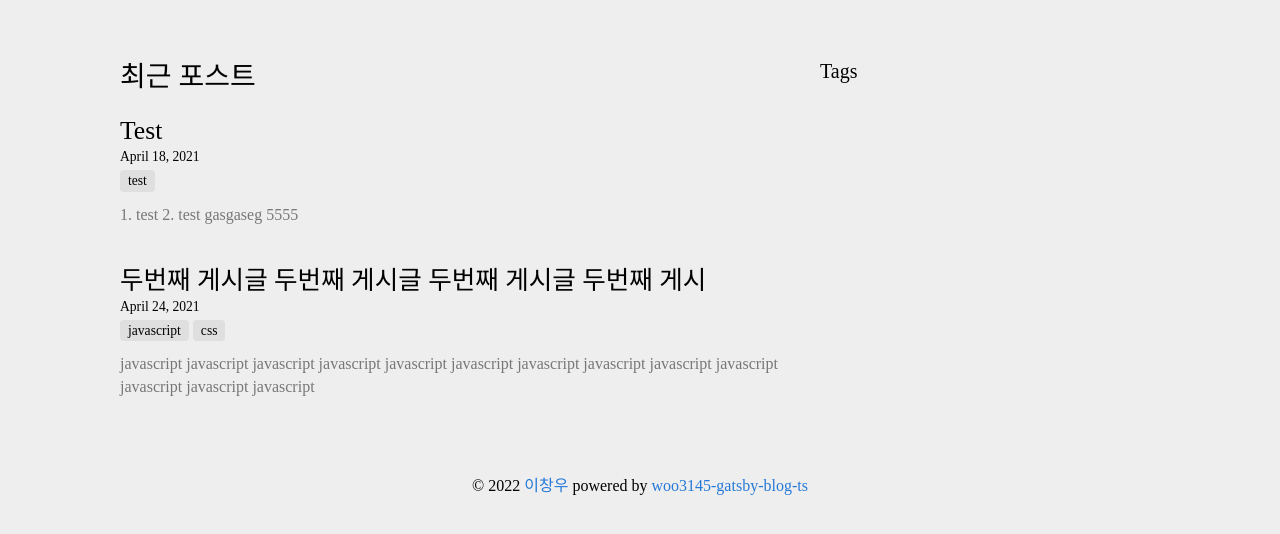
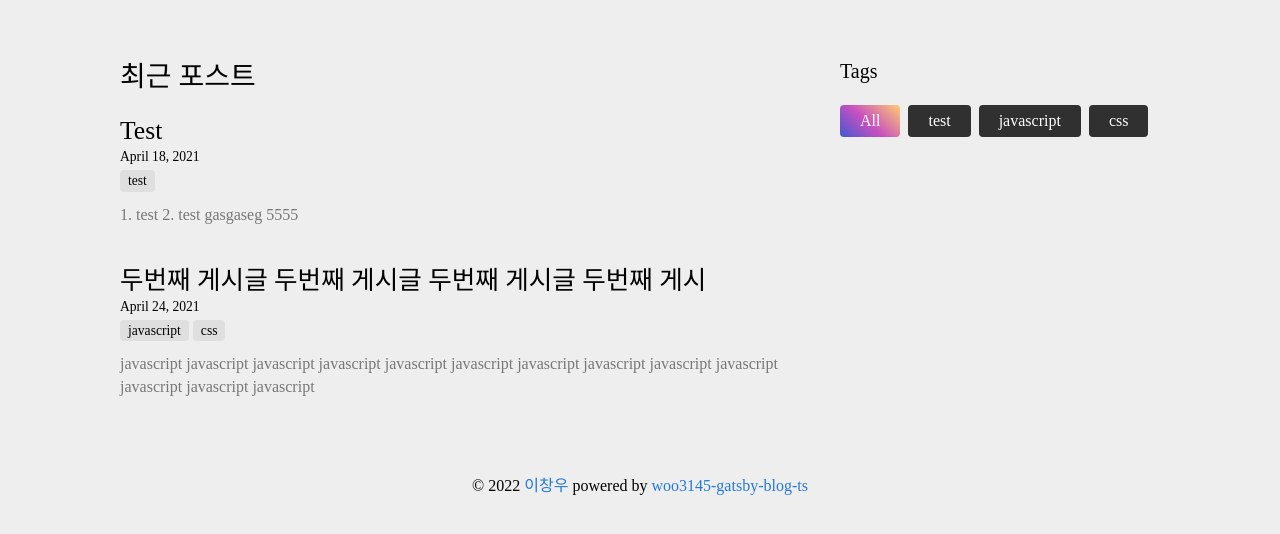
Before and after one commit to woo3145/woo3145-gatsby-blog-ts, a Gatsby site: page / in a window 1280 px wide. Shown: the part 386-920 px from the top of the page. Built offline with nearby package versions, Linux system fonts and the light colour scheme; Gatsby itself is replaced by a stand-in of ours.

Commit message:
Category Tag 생성, 태그로 게시물 필터링

```diff
--- a/src/components/post-card/post-card.tsx
+++ b/src/components/post-card/post-card.tsx
@@ -14,8 +14,12 @@ const PostCard = ({ post }: Props) => {
       <div className="post-card-metadata">
         <p className="post-card-metadata-date">{post.date}</p>
         <div className="post-card-metadata-categories">
-          {post.categories.map((category) => {
-            return <p className="category">{category}</p>;
+          {post.categories.map((category, idx) => {
+            return (
+              <p key={idx} className="category">
+                {category}
+              </p>
+            );
           })}
         </div>
       </div>
--- a/src/components/post-list/index.scss
+++ b/src/components/post-list/index.scss
@@ -27,14 +27,37 @@
       height: auto;
     }
   }
-  .tag-list {
+  .category-list {
     width: 100%;
     height: auto;
-    .tag-list-title {
+    padding-left: 20px;
+    .category-list-title {
       font-size: 1.25rem;
       line-height: 1.4;
       padding: 20px 0;
       font-weight: 500;
     }
+    .category-list-items {
+      display: flex;
+      gap: 4px;
+      flex-wrap: wrap;
+      .category {
+        margin-right: 4px;
+        background-color: rgb(48, 48, 48);
+        padding: 8px 20px;
+        border-radius: 4px;
+        cursor: pointer;
+        color: white;
+      }
+      .category-select {
+        background-color: #4158d0;
+        background-image: linear-gradient(
+          43deg,
+          #4158d0 0%,
+          #c850c0 46%,
+          #ffcc70 100%
+        );
+      }
+    }
   }
 }
--- a/src/components/post-list/post-list.tsx
+++ b/src/components/post-list/post-list.tsx
@@ -1,4 +1,4 @@
-import React from "react";
+import React, { useMemo } from "react";
 import Post from "../../models/post";
 import PostCard from "../post-card/post-card";
 
@@ -6,21 +6,45 @@ import "./index.scss";
 
 interface Props {
   posts: Post[];
+  categories: string[];
+  tabIdx: number;
+  onTabIdxChange: (v: number) => void;
 }
 
-const PostList = ({ posts }: Props) => {
+const PostList = ({ posts, categories, tabIdx, onTabIdxChange }: Props) => {
+  const filteredPosts = useMemo(() => {
+    if (categories[tabIdx] === "All") return posts;
+
+    return posts.filter((post) => post.categories.includes(categories[tabIdx]));
+  }, [posts, categories, tabIdx]);
   return (
     <div className="post-list-wrapper">
       <div className="post-list">
         <h2 className="post-list-title">최근 포스트</h2>
         <div className="post-list-column">
-          {posts.map((post) => {
-            return <PostCard post={post} />;
+          {filteredPosts &&
+            filteredPosts.map((post, idx) => {
+              return <PostCard key={idx} post={post} />;
+            })}
+        </div>
+      </div>
+      <div className="category-list">
+        <h4 className="category-list-title">Tags</h4>
+        <div className="category-list-items">
+          {categories.map((category, idx) => {
+            return (
+              <div
+                className={`category ${tabIdx === idx && "category-select"}`}
+                key={idx}
+                onClick={() => {
+                  onTabIdxChange(idx);
+                }}
+              >
+                {category}
+              </div>
+            );
           })}
         </div>
-      </div>
-      <div className="tag-list">
-        <h4 className="tag-list-title">Tags</h4>
       </div>
     </div>
   );
--- a/src/pages/index.tsx
+++ b/src/pages/index.tsx
@@ -4,6 +4,7 @@ import Layout from "../layout";
 import Bio from "../components/bio/bio";
 import PostList from "../components/post-list/post-list";
 import Post from "../models/post";
+import { getUniqueCategories } from "../utils/helpers";
 
 interface DataProps {
   site: {
@@ -25,11 +26,19 @@ const IndexRoute = ({
   const posts = allMarkdownRemark.edges.map(({ node }) => {
     return new Post(node);
   });
+  const categories = ["All", ...getUniqueCategories(posts)];
+  const [tabIdx, setTabIdx] = React.useState(0);
+  const onTabIdxChange = (idx: number) => setTabIdx(idx);
 
   return (
     <Layout>
       <Bio />
-      <PostList posts={posts} />
+      <PostList
+        posts={posts}
+        categories={categories}
+        tabIdx={tabIdx}
+        onTabIdxChange={onTabIdxChange}
+      />
     </Layout>
   );
 };
--- /dev/null
+++ b/src/utils/helpers.ts
@@ -0,0 +1,9 @@
+import Post from "../models/post";
+
+export const getUniqueCategories = (posts: Post[]) => {
+  const set = new Set<string>();
+  posts.forEach((post) =>
+    post.categories.forEach((category) => set.add(category))
+  );
+  return [...set];
+};
```
